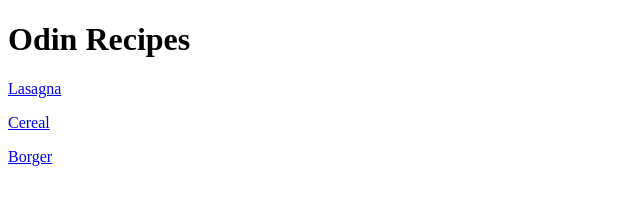
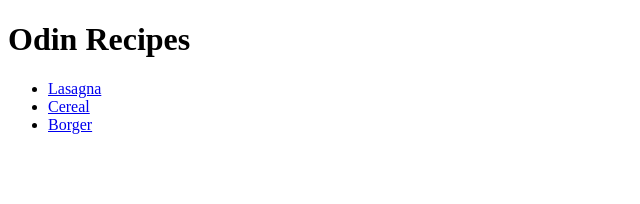
Before and after one commit to ewarehi1/odin-recipes, a plain HTML site: page index.html in a window 1280 px wide. Shown: the whole page, without its empty margins (0-640 px from the left). Drawn offline with Linux system fonts and the light colour scheme.

Commit message:
Create style.css and recipes list use bullet points

```diff
--- a/index.html
+++ b/index.html
@@ -1,6 +1,7 @@
 <!DOCTYPE html>
 <html lang="en">
 <head>
+    <link rel="stylesheet" href="style.css">
     <meta charset="UTF-8">
     <meta http-equiv="X-UA-Compatible" content="IE=edge">
     <meta name="viewport" content="width=device-width, initial-scale=1.0">
@@ -8,8 +9,10 @@
 </head>
 <body>
     <h1>Odin Recipes</h1>
-        <a href="./recipes/lasagna.html">Lasagna</a>
-        <p><a href="./recipes/cereal.html">Cereal</a></p>
-        <p><a href="./recipes/borger.html">Borger</a><p>
+        <ul>
+        <li><a href="./recipes/lasagna.html">Lasagna</a></li>
+        <li><a href="./recipes/cereal.html">Cereal</a></li>
+        <li><a href="./recipes/borger.html">Borger</a></li>
+        </ul>
 </body>
 </html>
```
Also changed, not shown: style.css (added).
